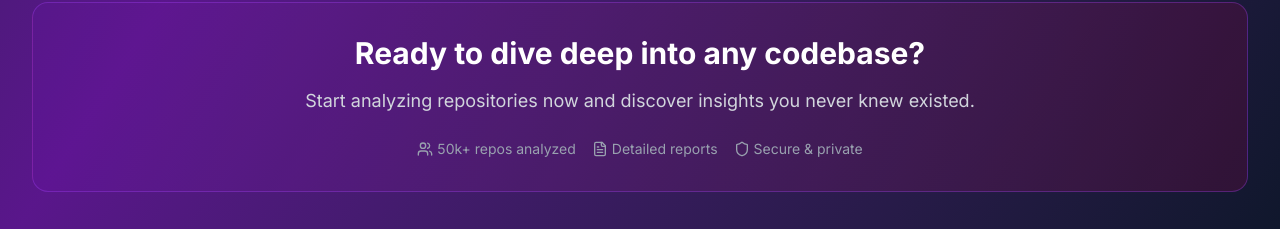
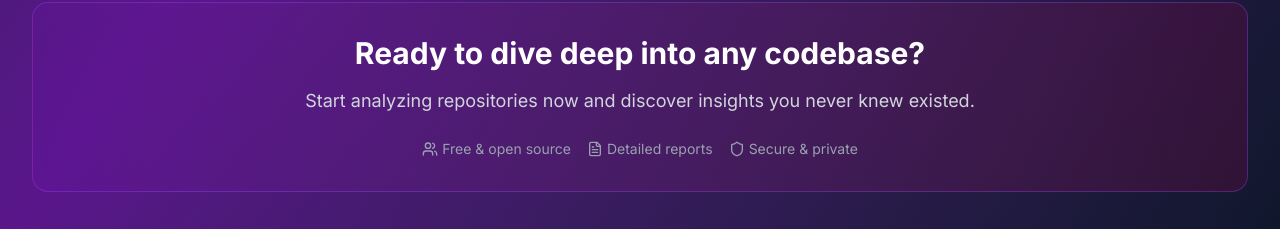
Before and after one commit to dibasdauliya/llama-nyc, a Next.js app: page / in a window 1280 px wide. Shown: the part 1733-1962 px from the top of the page. Built offline with nearby package versions, Linux system fonts and the light colour scheme; no server answers.

Commit message:
update readme

```diff
--- a/app/page.tsx
+++ b/app/page.tsx
@@ -464,7 +464,7 @@ export default function HomePage() {
           <div className="flex justify-center items-center gap-4 text-sm text-gray-400">
             <span className="flex items-center">
               <Users className="h-4 w-4 mr-1" />
-              50k+ repos analyzed
+              Free & open source
             </span>
             <span className="flex items-center">
               <FileText className="h-4 w-4 mr-1" />
```
Also changed, not shown: 1 other file (tests, documents, lock files or other folders).
